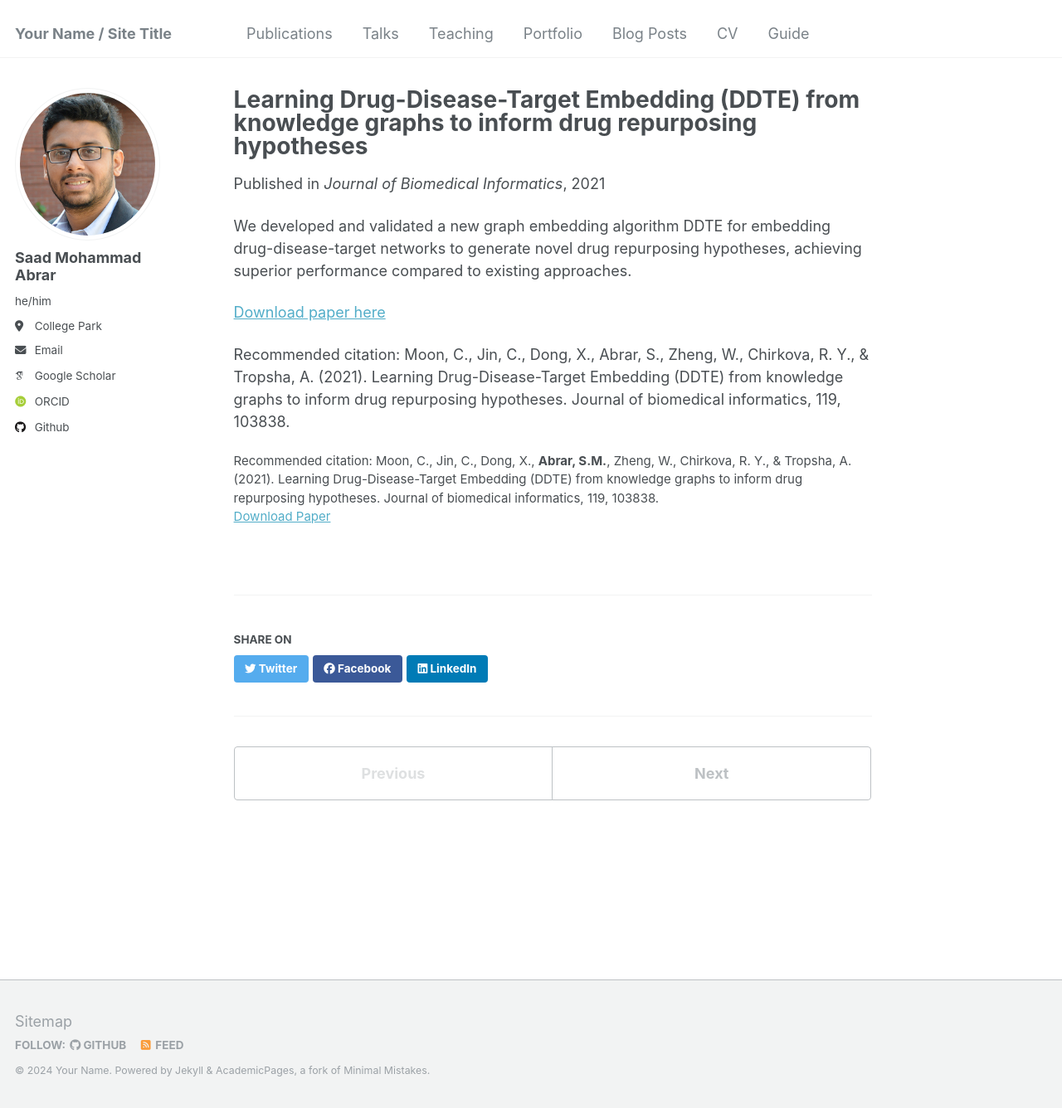
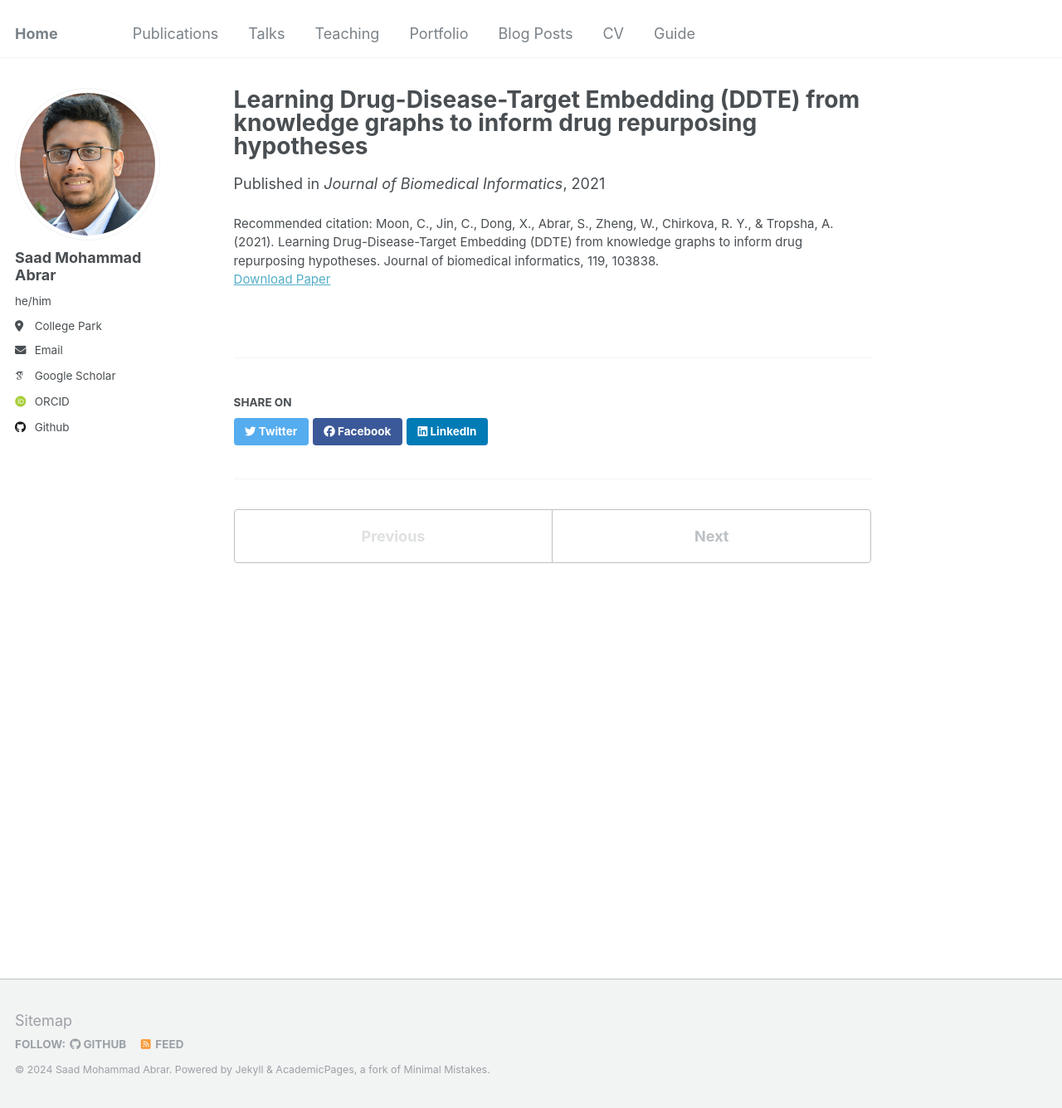
Before and after one commit to saad-abrar/saad-abrar.github.io, a Jekyll site: the page built from _publications/2021-06-11-ddte-drug-repurposing.md, in a window 1280 px wide and 1336 px high. Shown: the whole window at 83% size. Built offline with Jekyll 4.4.1, drawn with Linux system fonts in a browser that asks for light colours; some web fonts are replaced.

```diff
--- a/_config.yml
+++ b/_config.yml
@@ -8,9 +8,9 @@
 
 # Basic Site Settings
 locale: "en-US"
-title: "Your Name / Site Title"
+title: "Home"
 title_separator: "-"
-name: &name "Your Name"
+name: &name "Saad Mohammad Abrar"
 description: &description "personal description"
 url: https://saad-abrar.github.io # the base hostname & protocol for your site e.g. "https://mmistakes.github.io"
 baseurl: "" # the subpath of your site, e.g. "/blog"
--- a/_publications/2021-06-11-ddte-drug-repurposing.md
+++ b/_publications/2021-06-11-ddte-drug-repurposing.md
@@ -2,15 +2,16 @@
 title: "Learning Drug-Disease-Target Embedding (DDTE) from knowledge graphs to inform drug repurposing hypotheses"
 collection: publications
 permalink: /publication/2021-06-11-ddte-drug-repurposing
-#excerpt: "We developed and validated a new graph embedding algorithm DDTE for embedding drug-disease-target networks to generate novel drug repurposing hypotheses, achieving superior performance compared to existing approaches."
 date: 2021-06-11
 venue: "Journal of Biomedical Informatics"
 paperurl: "http://saad-abrar.github.io/files/jbi_2021.pdf"
-citation: "Moon, C., Jin, C., Dong, X., <b>Abrar, S.M.</b>, Zheng, W., Chirkova, R. Y., &amp; Tropsha, A. (2021). Learning Drug-Disease-Target Embedding (DDTE) from knowledge graphs to inform drug repurposing hypotheses. Journal of biomedical informatics, 119, 103838."
+authors:
+  - "Changsung Moon"
+  - "Chunming Jin"
+  - "Xialan Dong"
+  - "Saad Mohammad Abrar"
+  - "Weifan Zheng"
+  - "Rada Y. Chirkova"
+  - "Alexander Tropsha"
+citation: "Moon, C., Jin, C., Dong, X., Abrar, S., Zheng, W., Chirkova, R. Y., & Tropsha, A. (2021). Learning Drug-Disease-Target Embedding (DDTE) from knowledge graphs to inform drug repurposing hypotheses. Journal of biomedical informatics, 119, 103838."
 ---
-
-We developed and validated a new graph embedding algorithm DDTE for embedding drug-disease-target networks to generate novel drug repurposing hypotheses, achieving superior performance compared to existing approaches.
-
-[Download paper here](http://saad-abrar.github.io/files/jbi_2021.pdf)
-
-Recommended citation: Moon, C., Jin, C., Dong, X., Abrar, S., Zheng, W., Chirkova, R. Y., & Tropsha, A. (2021). Learning Drug-Disease-Target Embedding (DDTE) from knowledge graphs to inform drug repurposing hypotheses. Journal of biomedical informatics, 119, 103838.
```
Also changed, not shown: _includes/archive-single.html (+17 -49 lines), _pages/about.md (+2 -2 lines), _publications/2022-11-08-crime-prediction-mobility.md (+2 -1 lines), _publications/2023-04-08-crime-prediction-fairness.md (+1 -3 lines).
